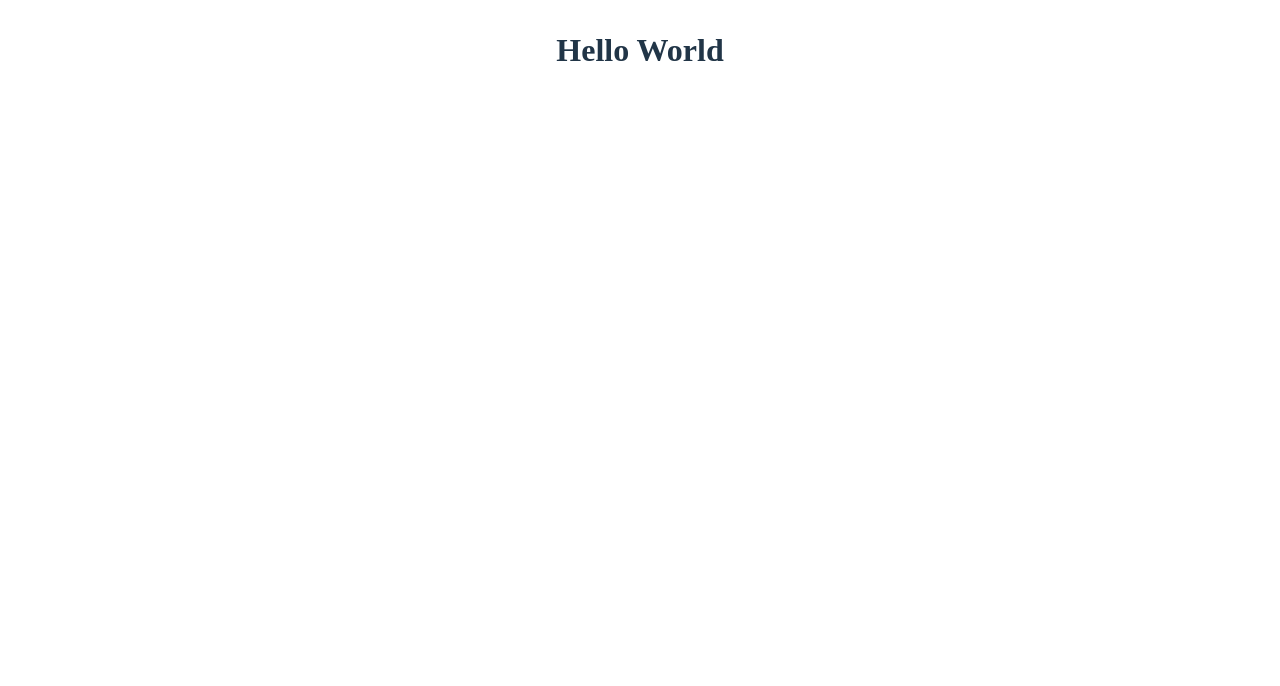
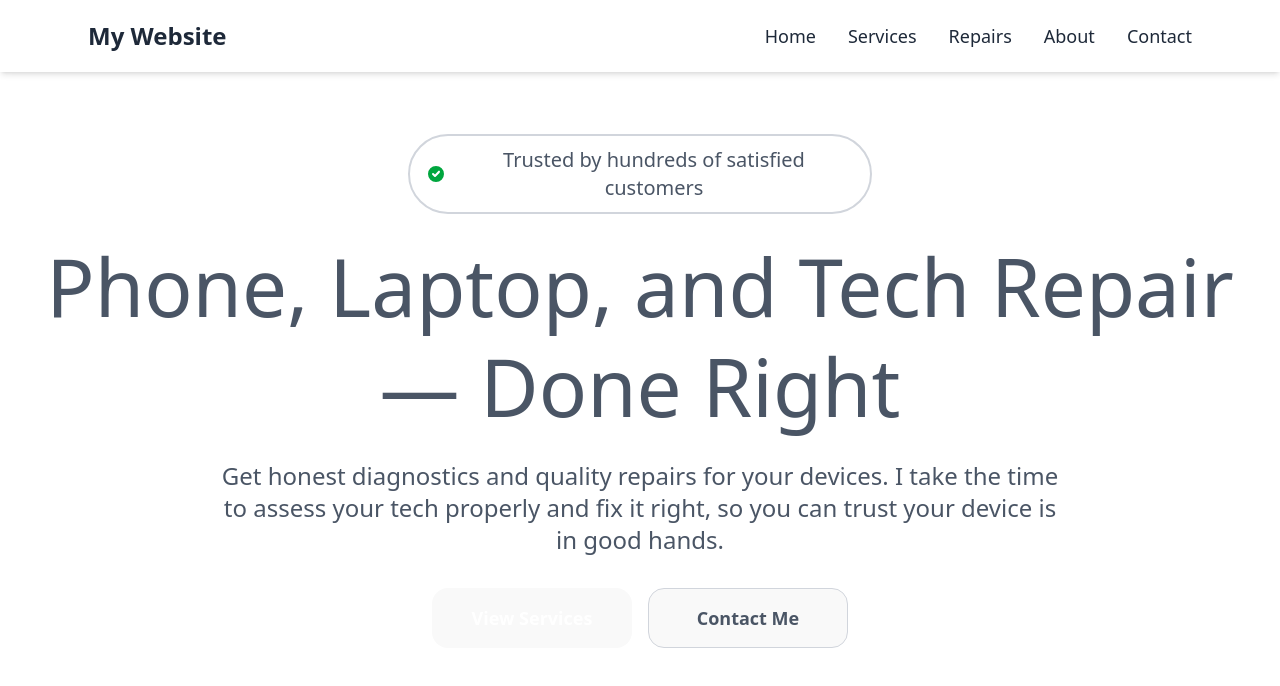
Before and after one commit to hadidi404/hadidi404.github.io, a Vue app: page / in a window 1280 px wide. Shown: the top 686 px of the page. Built offline with nearby package versions, Linux system fonts and the light colour scheme.

Commit message:
Add initial navbar and home content

```diff
--- a/package.json
+++ b/package.json
@@ -12,7 +12,12 @@
     "vue": "^3.5.24"
   },
   "devDependencies": {
+    "@tailwindcss/cli": "^4.1.18",
+    "@tailwindcss/vite": "^4.1.18",
     "@vitejs/plugin-vue": "^6.0.1",
+    "autoprefixer": "^10.4.23",
+    "postcss": "^8.5.6",
+    "tailwindcss": "^4.1.18",
     "vite": "^7.2.4"
   }
 }
--- a/src/App.vue
+++ b/src/App.vue
@@ -10,13 +10,17 @@ import ContactSection from './components/sections/ContactSection.vue'
 
 <template>
   <Navbar />
+  <main class="page">
     <HomeSection />
     <ServicesSection />
     <RepairsSection />
     <AboutSection />
     <ContactSection />
     <Footer />
+  </main>
+
 </template>
 
 <style scoped>
+
 </style>
--- a/src/components/layout/Navbar.vue
+++ b/src/components/layout/Navbar.vue
@@ -1,9 +1,66 @@
 <template>
-  <nav></nav>
+  <header class="fixed inset-x-0 top-0 z-[1000] bg-white shadow-md">
+    <div class="mx-auto flex h-[72px] max-w-6xl items-center justify-between px-6">
+      <div class="text-2xl font-bold text-gray-800">
+        <p class="m-0">My Website</p>
+      </div>
+
+      <nav class="flex items-center gap-8">
+        <a
+          href="#home"
+          class="relative text-[18px] font-medium text-gray-800 transition-colors hover:text-gray-500
+                 after:absolute after:-bottom-[5px] after:left-0 after:h-[2px] after:w-0 after:bg-gray-800
+                 after:transition-all after:duration-300 hover:after:w-full"
+        >
+          Home
+        </a>
+
+        <a
+          href="#services"
+          class="relative text-[18px] font-medium text-gray-800 transition-colors hover:text-gray-500
+                 after:absolute after:-bottom-[5px] after:left-0 after:h-[2px] after:w-0 after:bg-gray-800
+                 after:transition-all after:duration-300 hover:after:w-full"
+        >
+          Services
+        </a>
+
+        <a
+          href="#repairs"
+          class="relative text-[18px] font-medium text-gray-800 transition-colors hover:text-gray-500
+                 after:absolute after:-bottom-[5px] after:left-0 after:h-[2px] after:w-0 after:bg-gray-800
+                 after:transition-all after:duration-300 hover:after:w-full"
+        >
+          Repairs
+        </a>
+
+        <a
+          href="#about"
+          class="relative text-[18px] font-medium text-gray-800 transition-colors hover:text-gray-500
+                 after:absolute after:-bottom-[5px] after:left-0 after:h-[2px] after:w-0 after:bg-gray-800
+                 after:transition-all after:duration-300 hover:after:w-full"
+        >
+          About
+        </a>
+
+        <a
+          href="#contact"
+          class="relative text-[18px] font-medium text-gray-800 transition-colors hover:text-gray-500
+                 after:absolute after:-bottom-[5px] after:left-0 after:h-[2px] after:w-0 after:bg-gray-800
+                 after:transition-all after:duration-300 hover:after:w-full"
+        >
+          Contact
+        </a>
+      </nav>
+    </div>
+  </header>
 </template>
 
-<script setup>
-</script>
+<script setup></script>
 
-<style scoped>
-</style>
+
+  <script setup>
+  </script>
+
+  <style scoped>
+
+  </style>
--- a/src/components/sections/HomeSection.vue
+++ b/src/components/sections/HomeSection.vue
@@ -1,10 +1,58 @@
 <template>
-  <section id="home"></section>
-  <h1>Hello World</h1>
+  <section class="min-h-[80vh] flex items-center justify-center">
+    <div class="w-full text-center text-lg font-medium text-gray-600">
+      <div class="flex flex-col items-center space-y-6">
+
+        <div class="flex items-center gap-2 outline outline-2 outline-gray-300 py-2.5 px-4 max-w-[460px] rounded-full text-sm leading-tight">
+          <!-- Check icon -->
+          <svg
+            xmlns="http://www.w3.org/2000/svg"
+            class="h-5 w-5 text-green-600 flex-shrink-0"
+            viewBox="0 0 20 20"
+            fill="currentColor"
+          >
+            <path
+              fill-rule="evenodd"
+              d="M10 18a8 8 0 100-16 8 8 0 000 16zm3.707-9.707a1 1 0 00-1.414-1.414L9 10.586 7.707 9.293a1 1 0 00-1.414 1.414l2 2a1 1 0 001.414 0l4-4z"
+              clip-rule="evenodd"
+            />
+          </svg>
+
+          <!-- Text pill -->
+          <p class="text-xl">
+            Trusted by hundreds of satisfied customers
+          </p>
+        </div>
+
+
+        <h1
+          class="text-4xl sm:text-5xl md:text-6xl lg:text-[80px] leading-tight"
+        >
+          Phone, Laptop, and Tech Repair<br />— Done Right
+        </h1>
+
+        <h2 class="text-2xl">
+          Get honest diagnostics and quality repairs for your devices. I take
+          the time<br />to assess your tech properly and fix it right, so you
+          can trust your device is<br />in good hands.
+        </h2>
+
+        <div class="flex justify-center gap-4 pt-2">
+          <button
+            class="h-15 w-50 rounded-2xl bg-black text-white font-semibold transition hover:opacity-90"
+          >
+            View Services
+          </button>
+
+          <button
+            class="h-15 w-50 rounded-2xl border border-gray-300 font-semibold transition hover:bg-gray-50"
+          >
+            Contact Me
+          </button>
+        </div>
+      </div>
+    </div>
+  </section>
 </template>
 
-<script setup>
-</script>
-
-<style scoped>
-</style>
+<script setup></script>
--- a/src/style.css
+++ b/src/style.css
@@ -1,13 +1,13 @@
+@import "tailwindcss";
+
 * {
-  margin: 0;
-  padding: 0;
   box-sizing: border-box;
 }
 
 body {
   background-color: white;
 }
-}
+
 button:focus,
 button:focus-visible {
   outline: 4px auto -webkit-focus-ring-color;
@@ -18,11 +18,14 @@ button:focus-visible {
 }
 
 #app {
-  max-width: 1280px;
+  max-width: 100%;
   margin: 0 auto;
-  padding: 2rem;
   text-align: center;
 }
+.page {
+  padding-top: 72px;     /* same as navbar height */
+}
+
 
 @media (prefers-color-scheme: light) {
   :root {
--- a/vite.config.js
+++ b/vite.config.js
@@ -1,8 +1,10 @@
 import { defineConfig } from 'vite'
 import vue from '@vitejs/plugin-vue'
-
+import tailwindcss from '@tailwindcss/vite'
 
 export default defineConfig({
-  plugins: [vue()],
-  base: '/',
+  plugins: [
+    vue(),
+    tailwindcss(),
+  ],
 })
```
Also changed, not shown: 1 other file (tests, documents, lock files or other folders). Lines whose indentation alone changed are shown as unchanged.
